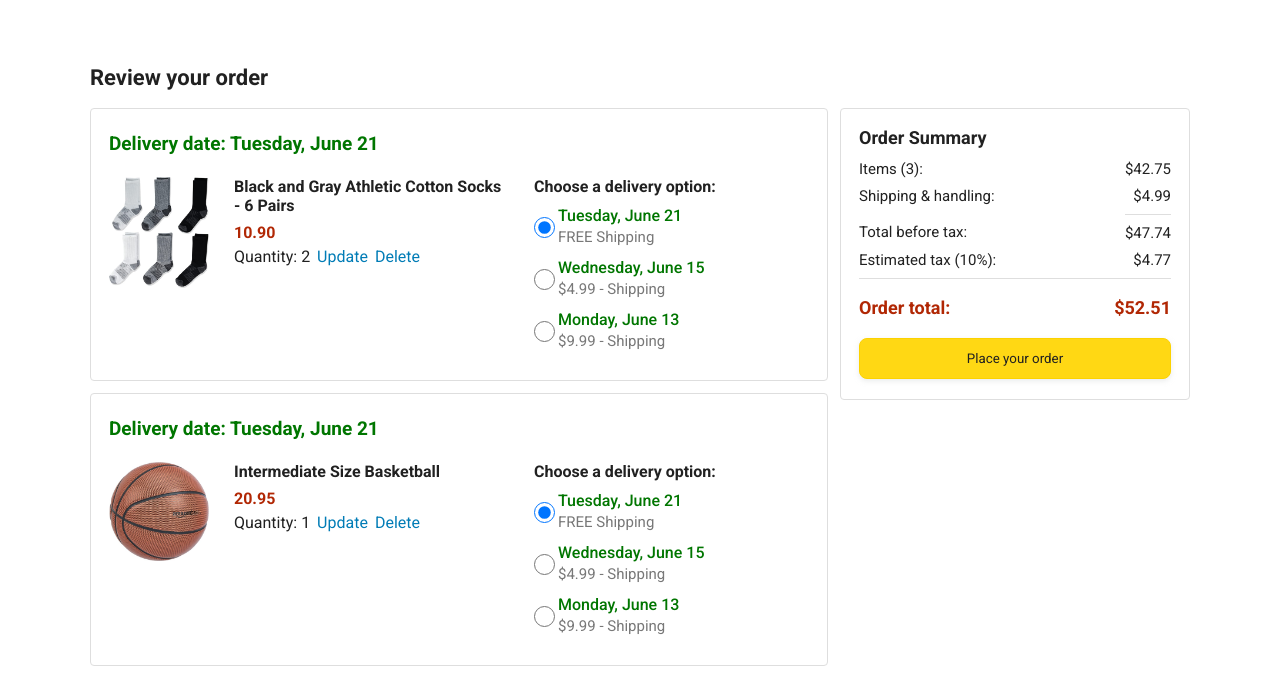
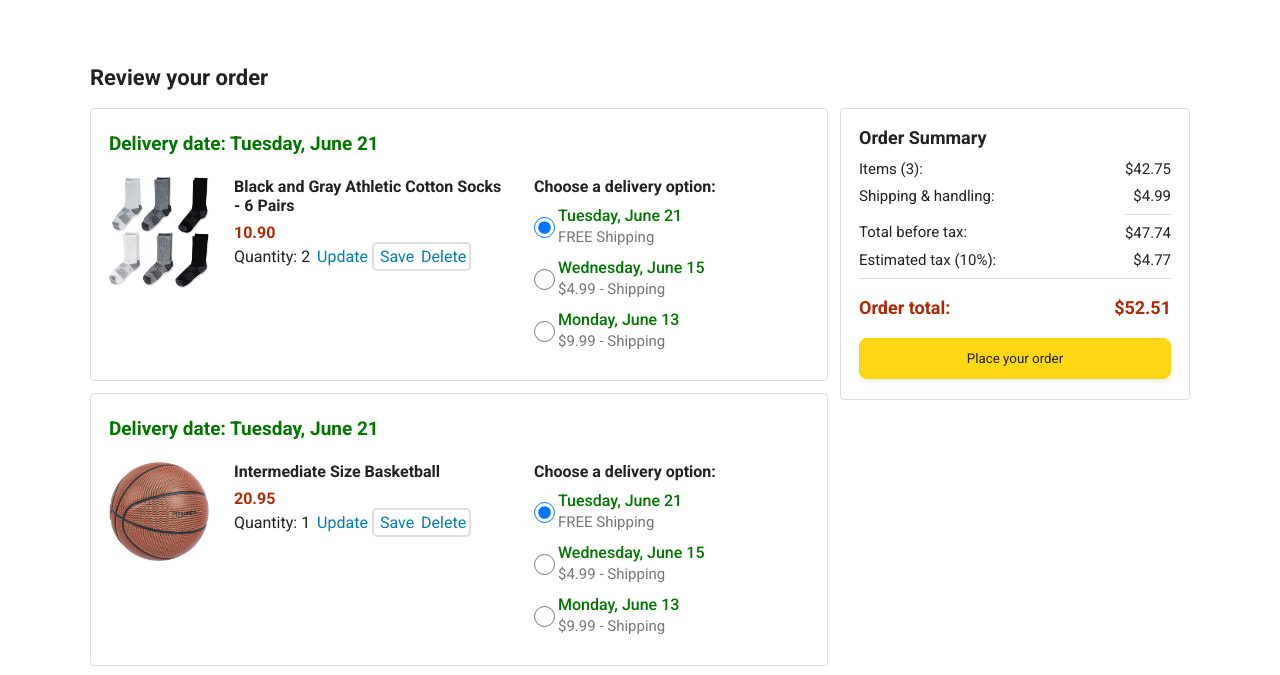
Before and after one commit to RickMar0/JS-AMAZON-COPY, a plain HTML site: page checkout.html in a window 1280 px wide. Shown: the part 75-750 px from the top of the page. Drawn offline with Linux system fonts and the light colour scheme.

Commit message:
add cart quantity calculation and update checkout display logic

```diff
--- a/data/cart.js
+++ b/data/cart.js
@@ -58,6 +58,17 @@ function removeFromCart(productId) {
   saveToStorage();
 };
 
+function calculateCartQuantity() {
+  let cartQuantity = 0;
+
+  cart.forEach((item) => {
+    cartQuantity += item.quantity;
+  });
+
+  return cartQuantity;
+}
+
 export {cart};
 export {addToCart};
 export {removeFromCart};
+export {calculateCartQuantity};
--- a/scripts/checkout.js
+++ b/scripts/checkout.js
@@ -1,6 +1,6 @@
-import {cart, removeFromCart} from "../data/cart.js";
+import {cart, removeFromCart, calculateCartQuantity} from "../data/cart.js";
 import {products} from "../data/products.js";
-import {formatCurrency,} from "./utils/money.js";
+import {formatCurrency} from "./utils/money.js";
 
 let cartSummaryHTML = "";
 
@@ -36,9 +36,11 @@ cart.forEach((item) => {
         <span>
           Quantity: <span class="quantity-label">${item.quantity}</span>
         </span>
-        <span class="update-quantity-link link-primary">
+        <span class="update-quantity-link link-primary js-update-link" data-product-id="${matchingProduct.id}">
           Update
         </span>
+        <inpu class="quantity-input">
+        <span class="save-quantity-link link-primary">Save</span>
         <span class="delete-quantity-link link-primary js-delete-link" data-product-id="${matchingProduct.id}">
           Delete
         </span>
@@ -96,13 +98,18 @@ cart.forEach((item) => {
 
 document.querySelector(".js-order-summary").innerHTML = cartSummaryHTML;
 
+// delete item from cart
 document.querySelectorAll(".js-delete-link").forEach((link) => {
   link.addEventListener("click", () => {
+
     const productId = link.dataset.productId;
+
     removeFromCart(productId);
     checkoutLinkItemCountDisplay();
+
     const container = document.querySelector(
       `.js-cart-item-container-${productId}`);
+
     if (container) {
       container.remove();
     } else {
@@ -111,12 +118,24 @@ document.querySelectorAll(".js-delete-link").forEach((link) => {
   })
 })
 
+// update and display cart quantity in checkout link
 function checkoutLinkItemCountDisplay() {
+
+  let cartQuantity = calculateCartQuantity();
+
+  const itemCount = cartQuantity;
+
   const checkoutLink = document.querySelector(".js-return-to-home-link");
-  let cartQuantity = 0;
-  cart.forEach((item) => cartQuantity += item.quantity);
-  const itemCount = cartQuantity;
+
   checkoutLink.innerHTML = `${itemCount} item${itemCount !== 1 ? 's' : ''}`;
 };
 
-checkoutLinkItemCountDisplay()
+document.querySelectorAll(".js-update-link").forEach((link) => {
+  link.addEventListener("click", () => {
+    const productId = link.dataset.productId;
+
+    console.log(`product = ${productId}`);
+  });
+});
+
+checkoutLinkItemCountDisplay();
--- a/styles/pages/checkout/checkout.css
+++ b/styles/pages/checkout/checkout.css
@@ -117,6 +117,7 @@
 
 .product-quantity .link-primary {
   margin-left: 3px;
+
 }
 
 @media (max-width: 1000px) {
@@ -209,3 +210,16 @@
   margin-top: 11px;
   margin-bottom: 15px;
 }
+
+.quantity-input {
+  display: inline;
+  width: 30px;
+  border: 2px solid rgb(222, 222, 222);
+  border-radius: 5px;
+  padding: 3px;
+  text-align: center;
+}
+
+.save-quantity-link {
+  margin-left: 5px;
+}
```
Also changed, not shown: amazon.html (+1 -1 lines), scripts/amazon.js (+11 -5 lines), styles/pages/amazon.css (line endings or trailing spaces).
